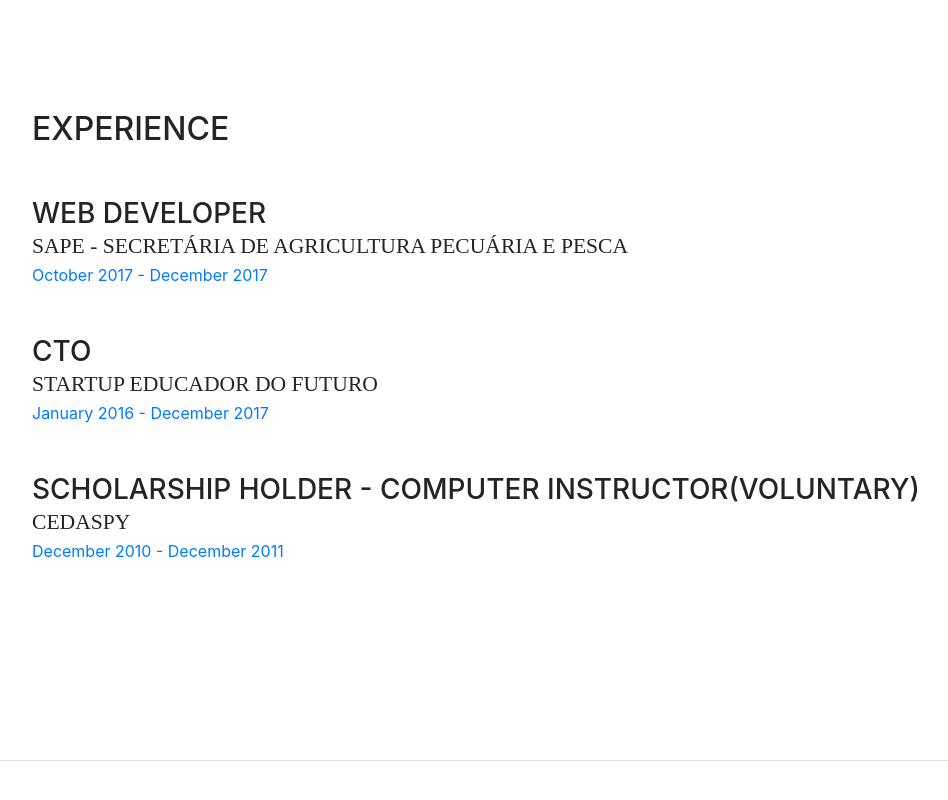
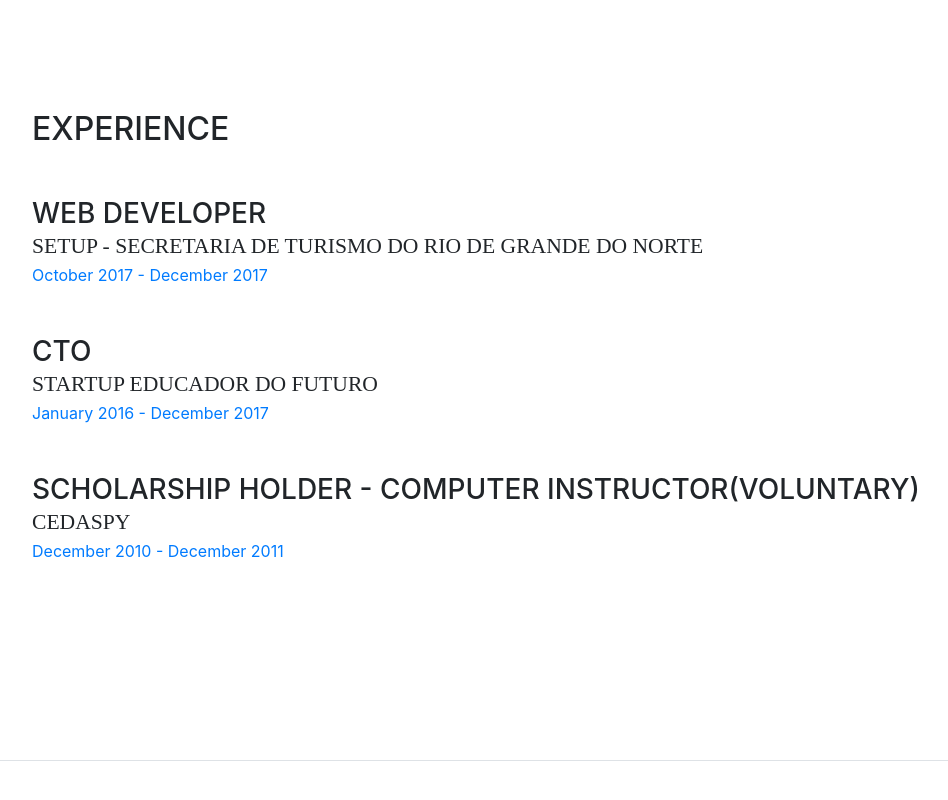
Before and after one commit to allythy/curriculum, a website with bundled scripts: page index.html in a window 1280 px wide. Shown: the part 839-1639 px from the top of the page, without its empty margins (288-1236 px from the left). Built offline with nearby package versions, Linux system fonts and the light colour scheme; a web font is replaced by a local one.

Commit message:
Updating Experience Information

```diff
--- a/index.html
+++ b/index.html
@@ -108,7 +108,7 @@
           <div class="resume-item d-flex flex-column flex-md-column mb-5">
             <div class="resume-content mr-auto">
               <h3 class="mb-0">Web Developer</h3>
-              <div class="subheading">SAPE - Secretária de Agricultura Pecuária e Pesca</div>
+              <div class="subheading">SETUP - Secretaria de Turismo do Rio de Grande do Norte</div>
             </div>
             <div class="resume-date">
               <span class="text-primary">October 2017 - December 2017</span>
```
